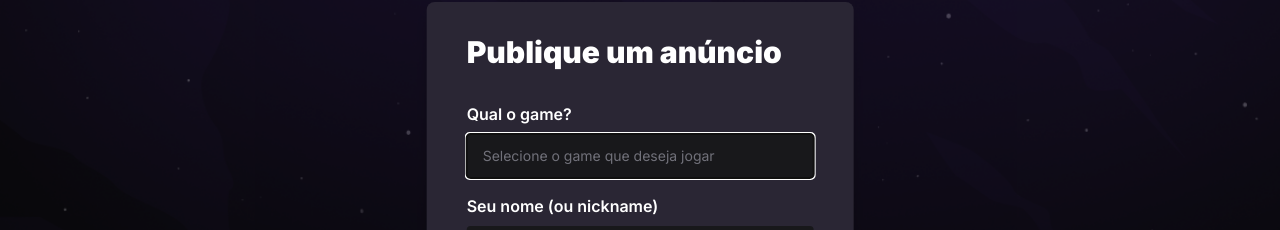
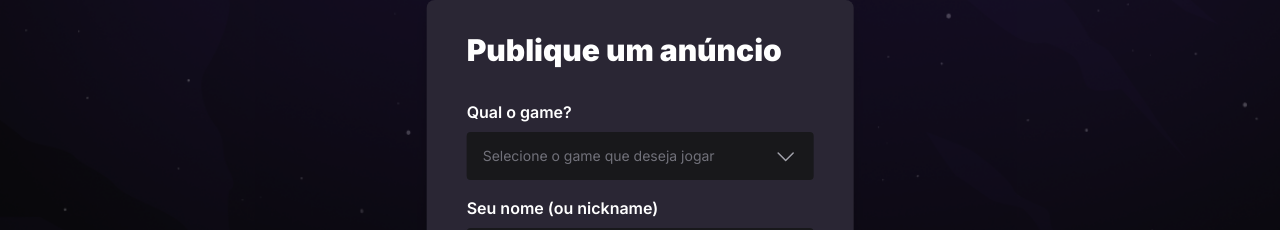
Before and after one commit to eduardamirelly/nlw-eSports-web, a React (Vite) app: page / in a window 1280 px wide. Both pictures are taken after a click on the button "Publicar anúncio". Shown: the part 58-288 px from the top of the page. Built offline with nearby package versions, Linux system fonts and the light colour scheme; no server answers.

Commit message:
:art: add Select component

```diff
--- a/src/components/Form/Input.tsx
+++ b/src/components/Form/Input.tsx
@@ -6,7 +6,7 @@ export function Input(props: InputProps) {
   return (
     <input
       {...props}
-      className="bg-zinc-900 py-3 px-4 rounded text-sm placeholder:text-zinc-500"
+      className="bg-zinc-900 hover:bg-zinc-900/80 focus:border-none outline-none py-3 px-4 rounded text-sm placeholder:text-zinc-500"
     />
   );
 }
--- a/src/components/Form/ModalForm.tsx
+++ b/src/components/Form/ModalForm.tsx
@@ -1,6 +1,7 @@
-import { Check, GameController } from 'phosphor-react';
+import { CaretDown, Check, GameController } from 'phosphor-react';
 import * as Dialog from '@radix-ui/react-dialog';
 import * as Checkbox from '@radix-ui/react-checkbox';
+import * as Select from '@radix-ui/react-select';
 
 import { LabelForm } from '../Form/LabelForm';
 import { Input } from './Input';
@@ -10,7 +11,44 @@ export function ModalForm() {
     <form className="mt-8 flex flex-col gap-4">
       <div className="flex flex-col gap-2">
         <LabelForm label="Qual o game?" htmlFor="game" />
-        <Input id="game" placeholder="Selecione o game que deseja jogar" />
+        <Select.Root>
+          <Select.Trigger className="flex items-center justify-between bg-zinc-900 py-3 px-4 rounded text-sm text-zinc-500 hover:bg-zinc-900/80">
+            <Select.Value placeholder="Selecione o game que deseja jogar" />
+            <Select.Icon className="text-zinc-400">
+              <CaretDown size={24} />
+            </Select.Icon>
+          </Select.Trigger>
+
+          <Select.Portal>
+            <Select.Content
+              data-align="center"
+              data-side="bottom"
+              className="hidden bg-zinc-700 shadow-sm shadow-black/60 rounded"
+            >
+              <Select.ScrollUpButton>
+                <CaretDown size={24} />
+              </Select.ScrollUpButton>
+
+              <Select.Viewport>
+                <Select.Group>
+                  <Select.Item
+                    value="Apple"
+                    className="px-4 py-3 flex items-center gap-1 text-zinc-500 bg-zinc-900 hover:bg-zinc-800"
+                  >
+                    <Select.ItemText>Apple</Select.ItemText>
+                    <Select.ItemIndicator>
+                      <Check size={24} />
+                    </Select.ItemIndicator>
+                  </Select.Item>
+                </Select.Group>
+              </Select.Viewport>
+
+              <Select.ScrollDownButton>
+                <CaretDown size={24} />
+              </Select.ScrollDownButton>
+            </Select.Content>
+          </Select.Portal>
+        </Select.Root>
       </div>
 
       <div className="flex flex-col gap-2">
```
